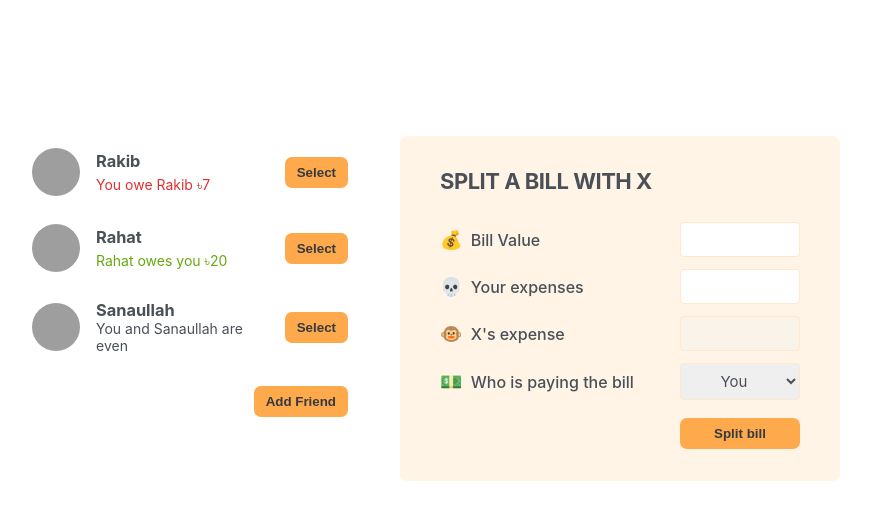
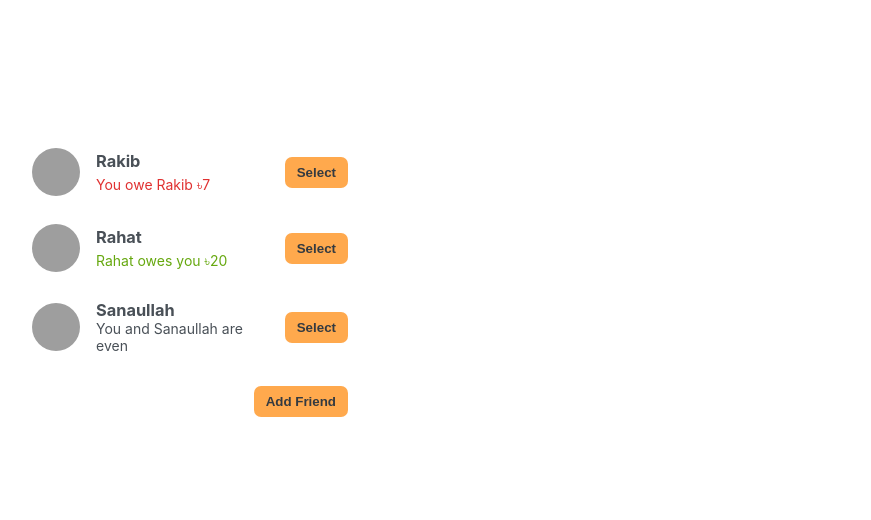
Before and after one commit to ashifulalam/eat-n-split, a React (Create React App) app: page / in a window 1280 px wide. Shown: the top 520 px of the page, without its empty margins (210-1081 px from the left). Built offline with nearby package versions, Linux system fonts and the light colour scheme; grey boxes are pictures that could not be loaded.

Commit message:
Add friend selection and dynamic split bill form
Introduced friend selection functionality, allowing users to select or deselect a friend from the list. The split bill form now dynamically displays the selected friend's name and only appears when a friend is selected.

```diff
--- a/src/components/App.js
+++ b/src/components/App.js
@@ -32,6 +32,7 @@
 export default function App(){
     const[showAddFriend, setShowAddFriend] = useState(false);
     const[friend, setFriend] = useState(initialFriends);
+    const[selectedFriend, setSelectedFriend] = useState(null);
 
     function handleShowAddFriend() {
       setShowAddFriend((show) => !show);
@@ -42,33 +43,53 @@
      setShowAddFriend(false);
    }
 
+   function handleSelection(friend){
+        setSelectedFriend((cur) => (cur?.id === friend.id ? null : friend));
+        setShowAddFriend(false);
+   }
+
     return(
         <div className="app">
             <div className="sidebar">
-                <FriendList friends = {friend}/>
+                <FriendList
+                    friends = {friend}
+                    onSelection={handleSelection}
+                    selectedFriend ={selectedFriend}
+                />
+
                 {showAddFriend && <FormAddFriend onAddFriend={addFriend}/>}
+
                 <Button onClick={handleShowAddFriend}>{ showAddFriend ? "Close" : "Add Friend"}</Button>
             </div>
 
-            <FormSplitBill />
+            {selectedFriend && <FormSplitBill selectedFriend={selectedFriend}/>}
         </div>
     )
 }
 
-function FriendList({friends}){
+function FriendList({friends, onSelection, selectedFriend}){
     return (
         <ul>
             {friends.map(friend =>
-                <Friend friend={friend} key ={friend.id}/>
+                <Friend
+                    friend={friend}
+                    onSelection={onSelection}
+                    key ={friend.id}
+                    selectedFriend ={selectedFriend}
+                />
             )}
         </ul>
     )
 }
 
 
-function Friend({friend}){
+function Friend({friend,onSelection, selectedFriend}){
+
+    const isSelected = selectedFriend?.id === friend.id;
+
     return(
-        <li>
+        <li className={isSelected ? 'selected' :''}>
+
             <img src={friend.image} alt={friend.name} />
             <h3>{friend.name}</h3>
 
@@ -90,7 +111,7 @@
                 </p>
             )}
 
-            <Button>Select</Button>
+            <Button onClick={()=>onSelection(friend)}>{isSelected ? "close" : 'Select'}</Button>
         </li>
     )
 }
@@ -133,11 +154,11 @@
     );
 }
 
-function FormSplitBill () {
+function FormSplitBill ({selectedFriend}) {
     return(
         <form className="form-split-bill">
             <h2>
-                Split a bill with X
+                Split a bill with {selectedFriend.name}
             </h2>
             <label>💰 Bill Value</label>
             <input type="text" />
@@ -145,13 +166,13 @@
             <label>💀 Your expenses</label>
             <input type="text" />
 
-             <label>🐵 X's expense</label>
+             <label>🐵 {selectedFriend.name}'s expense</label>
             <input type="text" disabled />
 
             <label>💵 Who is paying the bill</label>
             <select>
                 <option value='user'>You</option>
-                <option value="friend">X</option>
+                <option value="friend">{selectedFriend.name}</option>
             </select>
 
             <Button>Split bill</Button>
```
